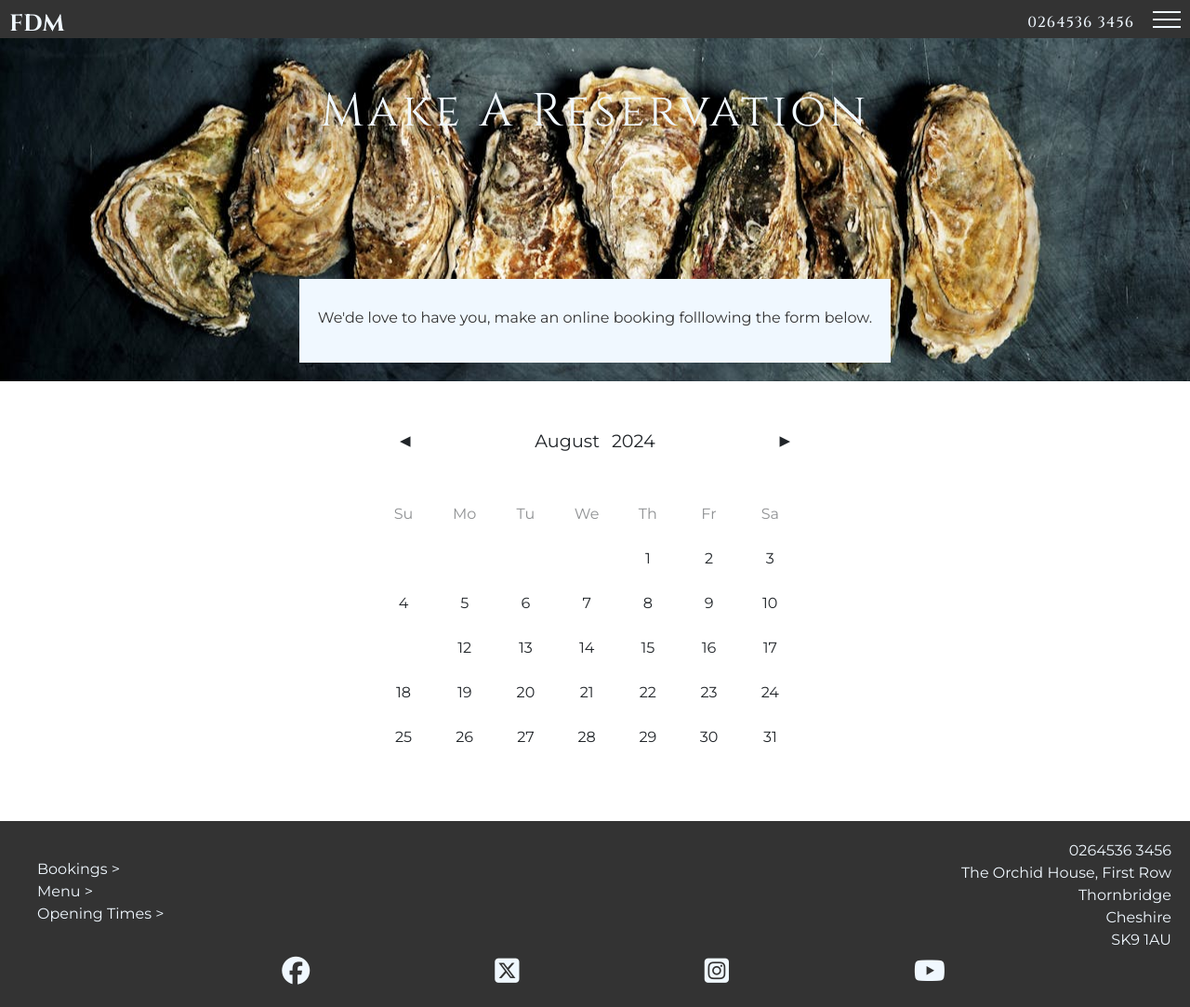
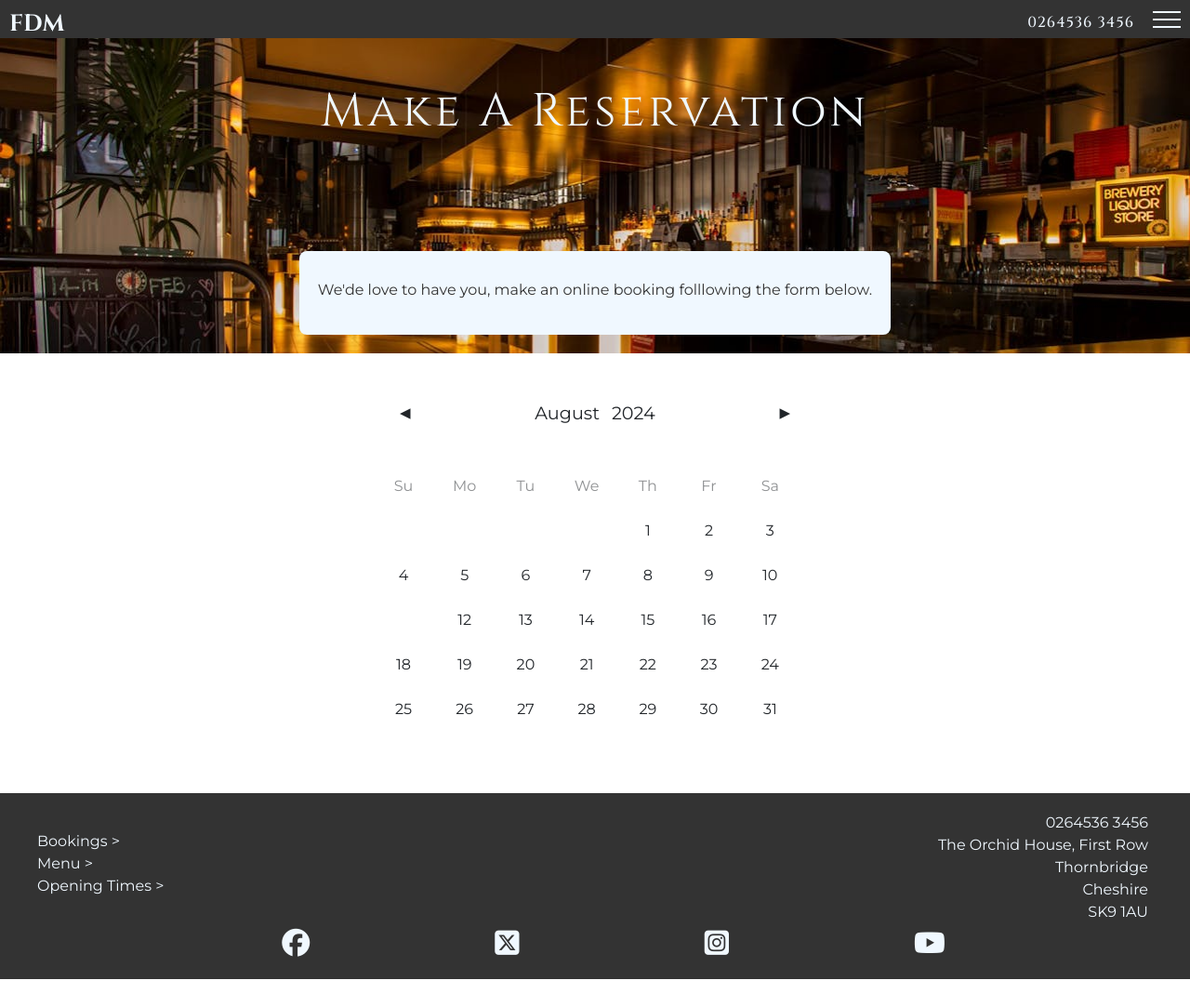
Before and after one commit to P-Worthington/Fruits-de-mer, a Flask app: page /booking in a window 1280 px wide. Shown: the whole page at 93% size. After the commit the page ends 1053 px from the top, so only its background shows below. Run offline with Flask 3, Linux system fonts and the light colour scheme; some libraries are stand-ins or nearby versions; some web fonts are replaced.

Commit message:
alter footer to prevent overspill

```diff
--- a/static/css/style.css
+++ b/static/css/style.css
@@ -309,6 +309,7 @@ footer {
     height: 200px;
     background-color: #333;
     position: relative;
+    padding-right: 20px;
 }
 
 @media only screen and (max-width: 790px) {
@@ -349,12 +350,17 @@ footer {
     justify-content: space-evenly;
     list-style-type: none;
     position: relative;
+    width: 100%;
 }
 
 .social {
     position: absolute;
     bottom: 0;
     font-size: 30px;
+}
+
+.footer-right {
+    padding-right: 20px;
 }
 
 
@@ -368,7 +374,7 @@ footer {
     background-repeat: no-repeat;
     background-position: center center;
     background-size: cover;
-    background-image: url(../images/home-images/hero-img-oysters.jpg);
+    background-image: url(../images/opening-images/opening-hero-img.jpg);
 }
 
 .alt-headings {
@@ -513,11 +519,12 @@ footer {
     background-color: aliceblue;
     height: fit-content;
     max-width: 60%;
-    margin-top: 150px;
+    margin-top: 120px;
     margin-bottom: -80px;
     padding-top: 30px;
     padding-bottom: 20px;
     text-align: center;
+    border-radius: 8px;
 }
 
 .alt-hero-box > p {
--- a/templates/base.html
+++ b/templates/base.html
@@ -70,7 +70,7 @@
                 </ul>
             </div>
 
-            <div class="col-12 col-sm-6">
+            <div class="col-12 col-sm-6 footer-right">
                 <ul class="address footer-ul-list">
                     <li>0264536 3456</li>
                     <li>The Orchid House, First Row</li>
```
